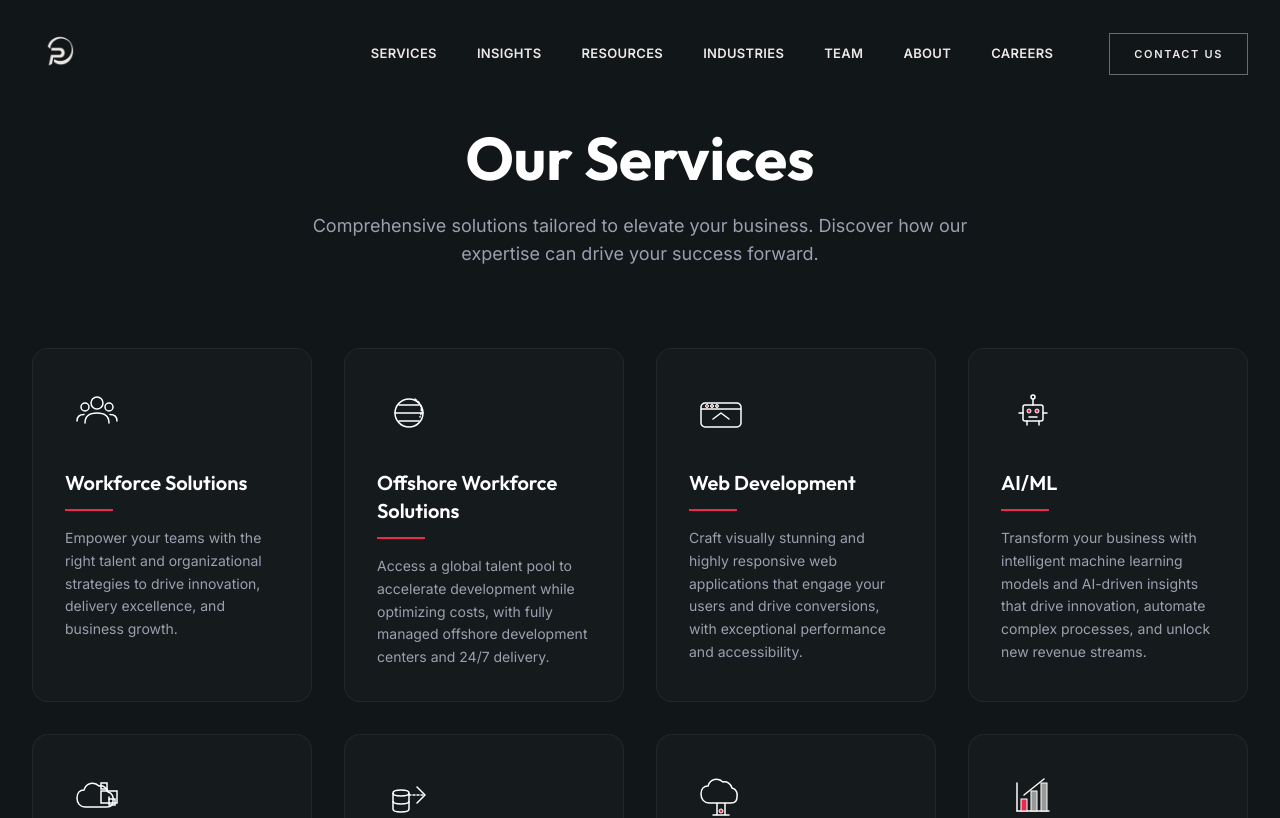
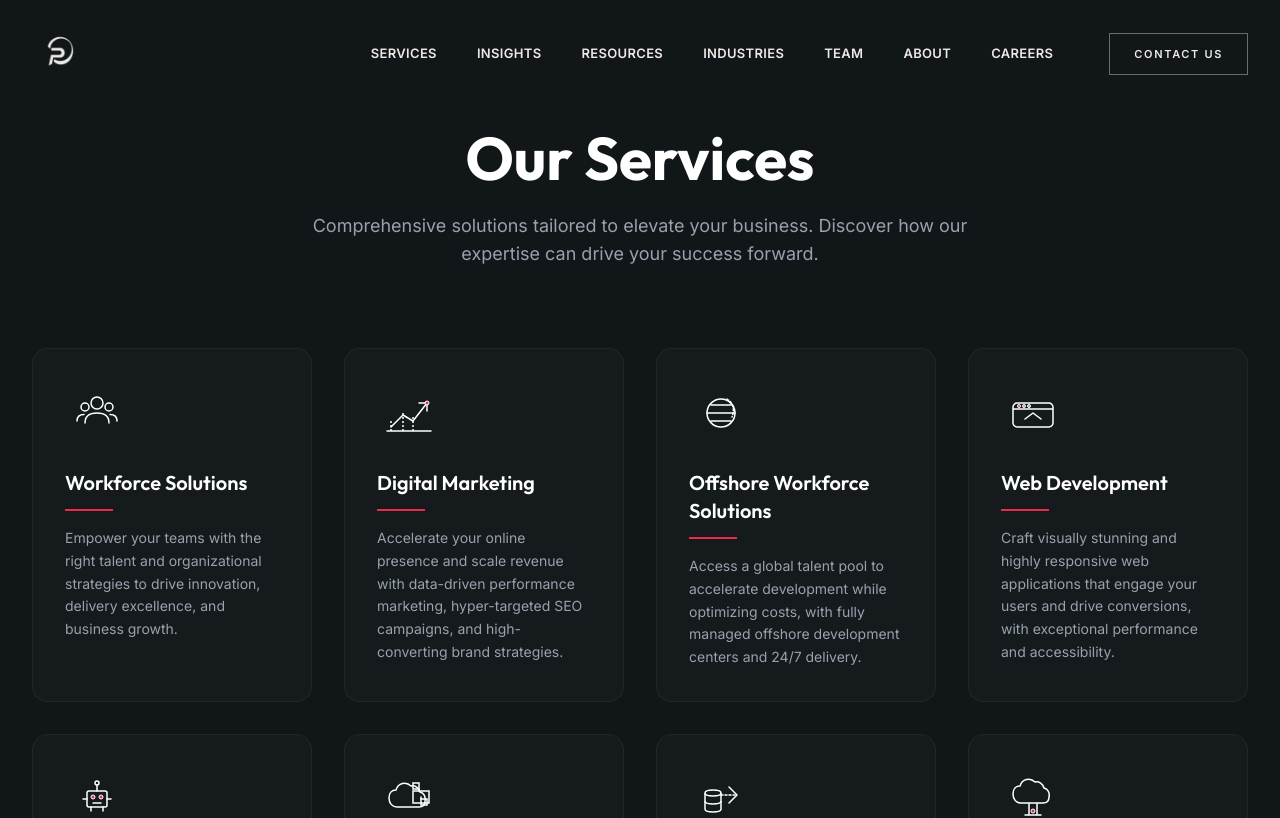
Before and after one commit to SouravKumar6685/primesource, a React (Vite) app: page /services in a window 1280 px wide. Shown: the top 818 px of the page. Built offline with nearby package versions, Linux system fonts and the light colour scheme.

Commit message:
Added DigitalMarketing

```diff
--- a/src/components/Services.tsx
+++ b/src/components/Services.tsx
@@ -45,6 +45,40 @@ export const services: ServiceItem[] = [
                 <path d="M12 40C12 35.5 15 33.5 19 33.5" stroke="#999" strokeWidth="1.5" strokeLinecap="round" />
                 <circle cx="44" cy="26" r="4" stroke="#999" strokeWidth="1.5" />
                 <path d="M52 40C52 35.5 49 33.5 45 33.5" stroke="#999" strokeWidth="1.5" strokeLinecap="round" />
+            </svg>
+        )
+    },
+    {
+        title: "Digital Marketing",
+        emoji: "📈",
+        description: "Accelerate your online presence and scale revenue with data-driven performance marketing, hyper-targeted SEO campaigns, and high-converting brand strategies.",
+        subtitle: "Growth & Performance Marketing",
+        whatItDoes: "We architect and execute full-funnel digital marketing strategies that turn casual traffic into loyal customers. From search engine optimization (SEO) and paid advertising (PPC) to content marketing and social media campaigns, we combine creative storytelling with heavy data analytics. We continuously test, iterate, and optimize your marketing spend to maximize ROI and lower your customer acquisition costs (CAC).",
+        features: [
+            { title: "Performance-Driven PPC", description: "Launch highly optimized Google, Meta, and LinkedIn ads designed for immediate lead generation and conversions." },
+            { title: "Advanced SEO & Content Strategy", description: "Dominate organic search rankings with thorough keyword research, technical SEO audits, and high-quality content production." },
+            { title: "Conversion Rate Optimization", description: "Analyze user behavior via heatmaps and A/B testing to turn your existing website traffic into paying clients." },
+            { title: "Social Media & Brand Building", description: "Cultivate an active, engaged community across platforms to build brand equity and organic customer trust." },
+            { title: "Marketing Automation & Nurturing", description: "Build smart email and WhatsApp workflows that capture cold leads and seamlessly guide them through the sales funnel." }
+        ],
+        impacts: [
+            { title: "Higher ROI", icon: "M13 7h8m0 0v8m0-8l-8 8-4-4-6 6" },
+            { title: "Lower CAC", icon: "M12 8c-1.657 0-3 .895-3 2s1.343 2 3 2 3 .895 3 2-1.343 2-3 2m0-8c1.11 0 2.08.402 2.599 1M12 8V7m0 1v8m0 0v1m0-1c-1.11 0-2.08-.402-2.599-1M21 12a9 9 0 11-18 0 9 9 0 0118 0z" },
+            { title: "Organic Growth", icon: "M13 10V3L4 14h7v7l9-11h-7z" },
+            { title: "Brand Authority", icon: "M9 12l2 2 4-4m5.618-4.016A11.955 11.955 0 0112 2.944a11.955 11.955 0 01-8.618 3.04A12.02 12.02 0 003 9c0 5.591 3.824 10.29 9 11.622 5.176-1.332 9-6.03 9-11.622 0-1.042-.133-2.052-.382-3.016z" },
+            { title: "Data Transparency", icon: "M9 19v-6a2 2 0 00-2-2H5a2 2 0 00-2 2v6a2 2 0 002 2h2a2 2 0 002-2zm0 0V9a2 2 0 012-2h2a2 2 0 012 2v10m-6 0a2 2 0 002 2h2a2 2 0 002-2m0 0V5a2 2 0 012-2h2a2 2 0 012 2v14a2 2 0 01-2 2h-2a2 2 0 01-2-2z" }
+        ],
+        technologies: ["Google Ads", "Meta Business Suite", "Google Analytics 4 (GA4)", "SEMrush / Ahrefs", "HubSpot / HubSpot CRM", "Klaviyo / Mailchimp", "Hotjar"],
+        useCases: ["B2B Lead Generation", "E-commerce Sales Scaling", "Brand Awareness Campaigns", "Local SEO Domination", "Inbound Marketing Automation"],
+        icon: (
+            <svg className="w-16 h-16" viewBox="0 0 64 64" fill="none" xmlns="http://www.w3.org/2000/svg">
+                <path d="M14 46L26 34L36 40L50 22" stroke="#ea2b4f" strokeWidth="1.5" strokeLinecap="round" strokeLinejoin="round" />
+                <path d="M42 22H50V30" stroke="#ea2b4f" strokeWidth="1.5" strokeLinecap="round" strokeLinejoin="round" />
+                <circle cx="50" cy="22" r="2" fill="#ea2b4f" />
+                <path d="M10 50H54" stroke="#999" strokeWidth="1.5" strokeLinecap="round" />
+                <path d="M14 50V40" stroke="#999" strokeWidth="1.5" strokeDasharray="2 2" />
+                <path d="M26 50V30" stroke="#999" strokeWidth="1.5" strokeDasharray="2 2" />
+                <path d="M36 50V34" stroke="#999" strokeWidth="1.5" strokeDasharray="2 2" />
             </svg>
         )
     },
```
